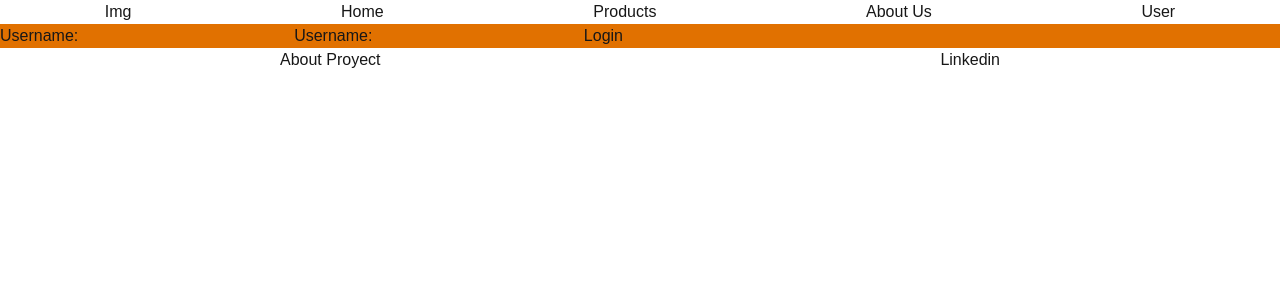
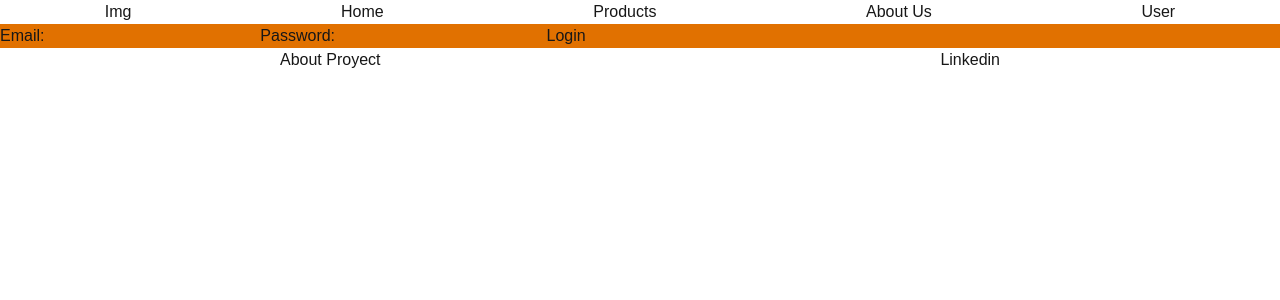
Before and after one commit to AleFalces/E-comerce, a Next.js app in the folder Front/my-app/: page /loginUser in a window 1280 px wide. Shown: the top 300 px of the page. Built offline with nearby package versions, Linux system fonts and the light colour scheme; no server answers.

Commit message:
registerUser(sin validaciones)

```diff
--- a/Front/my-app/interfaces/userInterface.ts
+++ b/Front/my-app/interfaces/userInterface.ts
@@ -1,12 +1,12 @@
 export interface LoginDTO {
-  usernmame: string;
+  email: string;
   password: string;
 }
 
 export interface RegisterDTO {
   name: string;
   email: string;
-  adress: string;
-  phone: number;
+  address: string;
+  phone: string;
   password: string;
 }
--- a/Front/my-app/services/userServices.ts
+++ b/Front/my-app/services/userServices.ts
@@ -3,7 +3,7 @@ import { apiServices, handleAxiosError } from "./apiServices";
 
 const path: string = "/users";
 
-export const loginUser = async (loginData: LoginDTO) => {
+export const loginUserService = async (loginData: LoginDTO) => {
   try {
     const response = await apiServices.post(`${path}/login`, loginData);
     return response.data;
@@ -12,7 +12,8 @@ export const loginUser = async (loginData: LoginDTO) => {
   }
 };
 
-export const registerUser = async (userdata: RegisterDTO) => {
+export const registerUserService = async (userdata: RegisterDTO) => {
+  console.log(userdata);
   try {
     const response = await apiServices.post(`${path}/register`, userdata);
     return response.data;
--- a/Front/my-app/src/app/loginUser/LoginUser.tsx
+++ b/Front/my-app/src/app/loginUser/LoginUser.tsx
@@ -2,10 +2,11 @@
 
 import { useState } from "react";
 import { LoginDTO } from "../../../interfaces/userInterface";
+import { loginUserService } from "../../../services/userServices";
 
 const LoginUser: React.FC = () => {
   const [formData, SetFormdata] = useState<LoginDTO>({
-    usernmame: "",
+    email: "",
     password: "",
   });
 
@@ -19,21 +20,22 @@ const LoginUser: React.FC = () => {
 
   const handlerSumbit = (event: React.FormEvent<HTMLFormElement>) => {
     event.preventDefault();
-    alert(formData.password + formData.usernmame);
+    console.log(formData);
+    loginUserService(formData);
   };
 
   return (
     <div className=" felx flex-colum w-800 bg-amber-600">
       <form onSubmit={handlerSumbit}>
-        <label> Username: </label>
+        <label> Email: </label>
         <input
-          type="text"
-          name="usernmame"
+          type="email"
+          name="email"
           onChange={handlerImput}
-          value={formData.usernmame}
+          value={formData.email}
           required
         />
-        <label> Username: </label>
+        <label> Password: </label>
         <input
           type="password"
           name="password"
--- a/Front/my-app/src/app/products/[id]/SlugProducts.tsx
+++ b/Front/my-app/src/app/products/[id]/SlugProducts.tsx
@@ -4,12 +4,12 @@ import { products } from "@/helpers/mockProducts";
 //componets
 import Card from "@/Componets/Card";
 
-const SlugProducts: React.FC = ({ params }) => {
+const SlugProducts: React.FC = () => {
   return (
     <div>
-      Soy el detalle:{params.slug}
+      Soy el detalle:
       {products.map((product) => (
-        <Card key={product.id}></Card>
+        <Card key={product.id} product={product}></Card>
       ))}
     </div>
   );
--- a/Front/my-app/src/app/registerUser/RegisterUser.tsx
+++ b/Front/my-app/src/app/registerUser/RegisterUser.tsx
@@ -1,13 +1,14 @@
 "use client";
 import { useState } from "react";
 import { RegisterDTO } from "../../../interfaces/userInterface";
+import { registerUserService } from "../../../services/userServices";
 
 const RegisterUser: React.FC = () => {
   const [registerData, SetRegisterData] = useState<RegisterDTO>({
     name: "",
     email: "",
-    adress: "",
-    phone: 0,
+    address: "",
+    phone: "",
     password: "",
   });
 
@@ -21,9 +22,7 @@ const RegisterUser: React.FC = () => {
   };
   const handlerSumbit = (event: React.FormEvent<HTMLFormElement>) => {
     event.preventDefault();
-    alert(
-      `name: ${registerData.name} email: ${registerData.email} and  ${registerData.adress} and ${registerData.password}, email: ${registerData.phone}`
-    );
+    registerUserService(registerData);
   };
 
   return (
@@ -42,7 +41,7 @@ const RegisterUser: React.FC = () => {
         <div>
           <label>Phone</label>
           <input
-            type="number"
+            type="text"
             name="phone"
             value={registerData.phone}
             onChange={handlerImput}
@@ -50,11 +49,11 @@ const RegisterUser: React.FC = () => {
           />
         </div>
         <div>
-          <label>Adress</label>
+          <label>Address</label>
           <input
             type="text"
-            name="adress"
-            value={registerData.adress}
+            name="address"
+            value={registerData.address}
             onChange={handlerImput}
             required
           />
```
